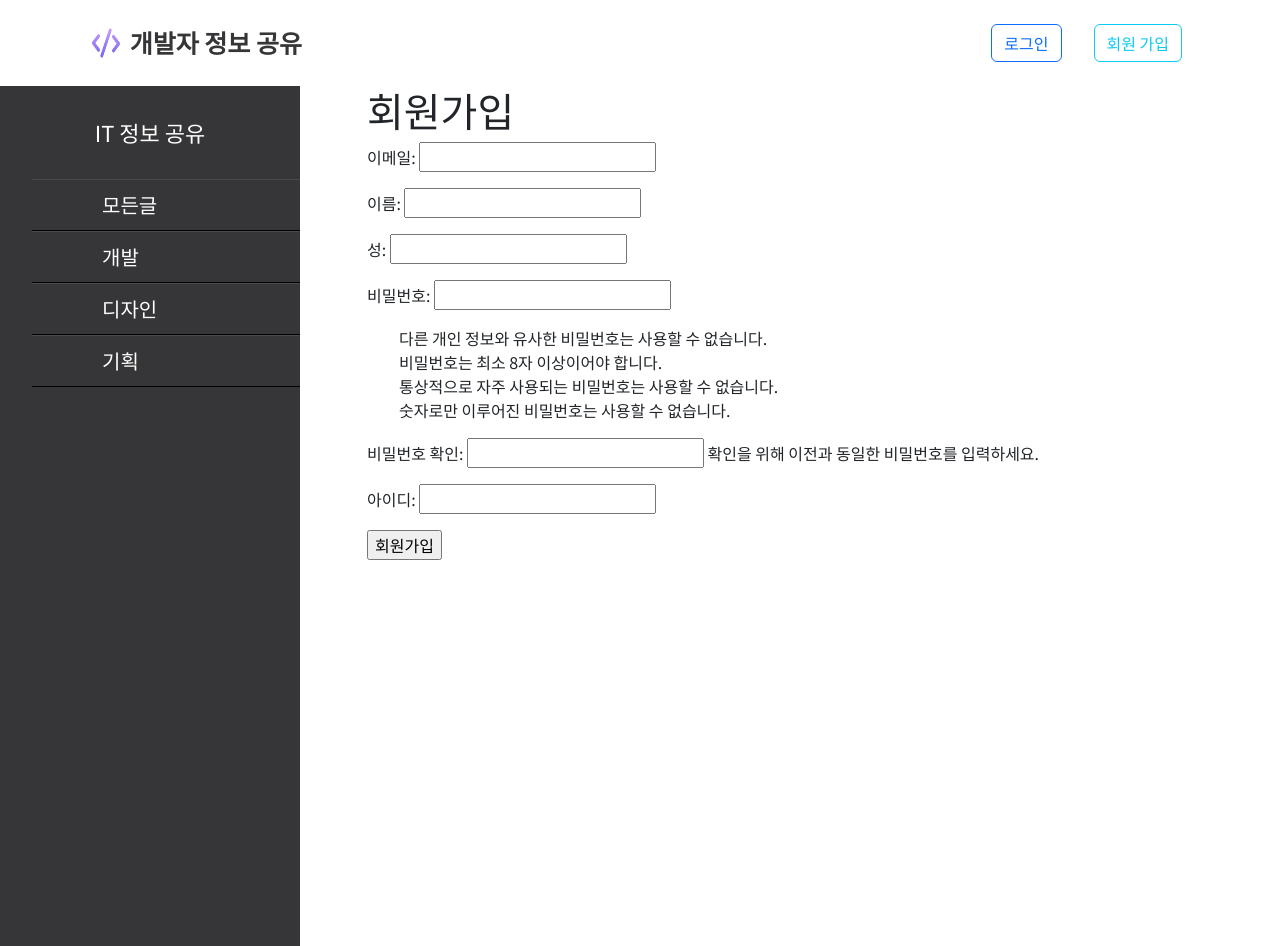
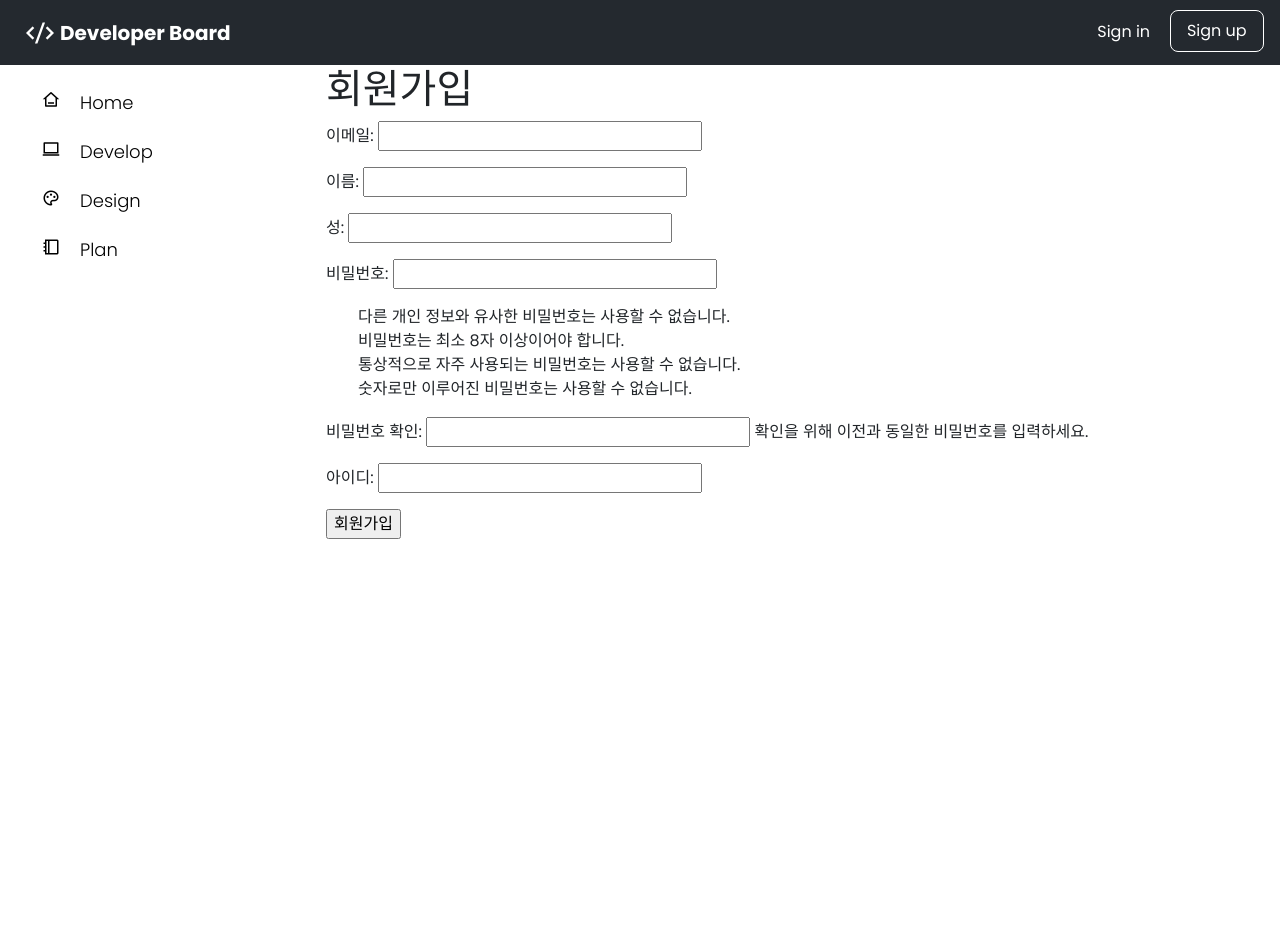
Before and after one commit to Dreamofheaven/django-pairprj2, a Django app: page /accounts/signup/ in a window 1280 px wide. Run offline with Django 3.2, Linux system fonts and the light colour scheme; some libraries are stand-ins or nearby versions.

Commit message:
feat: navigation & sidebar css 적용

```diff
--- /dev/null
+++ b/pjt/static/style.css
@@ -0,0 +1,98 @@
+@import url('https://fonts.googleapis.com/css2?family=Poppins:wght@200;300;400;700&display=swap');
+*{
+  list-style:none;
+  text-decoration:none;
+  box-sizing:border-box;
+  font-family: 'Poppins', sans-serif;
+}
+a{
+  padding:10px;
+  color:white;
+}
+a:link {
+  text-decoration:none;
+}
+a:visited {
+  text-decoration: none;
+}
+.Header{
+  height:65px;
+  width:100%;
+  top:0;
+  right:0;
+  z-index:1000;
+  display:flex;
+  padding: 16px;
+  align-items:center;
+  justify-content:space-between;
+  background-color:#24292f;
+}
+#logo-title{
+  color:white;
+  font-size:20px;
+  font-weight:700;
+  margin-left:3px;
+}
+.logo{
+  display:flex;
+  align-items:center;
+}
+.logo i{
+  color:white;
+  font-size:28px;
+  margin-right:3px;
+}
+.navbar{
+  padding-top:20px;
+}
+button{
+  margin:0;
+  padding: 0.5rem 0.4rem;
+  display:inline-block;
+  width:auto;
+  border:none;
+}
+.button1{
+  color:white;
+  background-color:transparent;
+  padding-top:10px;
+  margin-right:3px;
+  text-align:center;
+}
+.button1:hover{
+  opacity:0.5;
+}
+.button2{
+  background-color:transparent;
+  border: 1px solid white;
+  border-radius: 8px;
+}
+.button2:hover{
+  opacity:0.5;
+}
+.sidebar{
+  position:fixed;
+  left:0;
+  width:250px;
+  height:100%;
+  padding-top:12px;
+}
+.sidebar i{
+  color:black;
+}
+.sidebar ul a{
+  display:block;
+  height:100%;
+  width:100%;
+  font-size:18px;
+  font-weight:300;
+  padding-left:10px;
+}
+.sidebar ul span{
+  padding-left:20px;
+  color:black;
+}
+.sidebar li:hover{
+  border-radius: 8px;
+  background-color:#ECECEC;
+}
--- a/templates/base.html
+++ b/templates/base.html
@@ -6,91 +6,32 @@
     <title>{% block title %}{% endblock title %}</title>
     <style>{% block style %}{% endblock style %}</style>
     <link href="https://cdn.jsdelivr.net/npm/bootstrap@5.3.0-alpha2/dist/css/bootstrap.min.css" rel="stylesheet" integrity="sha384-aFq/bzH65dt+w6FI2ooMVUpc+21e0SRygnTpmBvdBgSdnuTN7QbdgL+OapgHtvPp" crossorigin="anonymous">
-    <style>
-      @import url('https://fonts.googleapis.com/css2?family=Noto+Sans+KR&display=swap');
-      *{
-        list-style:none;
-        text-decoration:none;
-        box-sizing:border-box;
-        font-family: 'Noto Sans KR', sans-serif;
-      }
-      a:link {
-        text-decoration:none;
-      }
-      a:visited {
-        text-decoration: none;
-      }
-      .sidebar{
-        position:fixed;
-        left:0;
-        width:300px;
-        height:100%;
-        background-color:#363537;
-      }
-      .sidebar header{
-        font-size:22px;
-        text-align:center;
-      }
-      .sidebar ul a{
-        display:block;
-        height:100%;
-        width:100%;
-        font-size:20px;
-        padding-left:40px;
-        box-sizing:border-box;
-        border-top: 1px solid rgba(255,255,255,.1);
-        border-bottom: 1px solid black;
-      }
-      .sidebar ul span{
-        color:white;
-        padding-left:30px;
-      }
-      .logo{
-        text-align:center;
-        display:flex;
-      }
-      .logo span{
-        font-weight:bold;
-        color:#363537;
-        font-size:25px;
-        margin-left:10px;
-      }
-      a{
-        padding:10px;
-      }
-      .sidebar header{
-        text-align:center;
-        margin:30px;
-        color:white;
-      }
-    </style>
+    <link href="https://cdn.jsdelivr.net/npm/remixicon@2.2.0/fonts/remixicon.css" rel="stylesheet">
+
+    {% load static %}
+    <link rel="stylesheet" href="{% static 'style.css' %}">
   </head>
   <body>
-    <div class="container">
     {% comment %} 네비게이션바 {% endcomment %}
-      <nav class="navbar">
-        <a href="#" class="logo">
-          {% load static %}
-          <img src="{% static 'code.png' %}" alt="logo" style="width:4%">
-          <span class="nav-item">개발자 정보 공유</span>
+    <header class="Header">
+      <a href="#" class="logo"><i class="ri-code-s-slash-line"></i><span id="logo-title">Developer Board</span>
       </a>
-        <div class="d-flex">
+      <ul class="navbar">
         {% if request.user.is_authenticated %}
-          <h5> {{ user }} 님 안녕하세요</h5>
-          <form action="{% url 'accounts:logout' %}" method="POST">
+          <li><h5> {{ user }} 님 안녕하세요</h5></li>
+          <li><form action="{% url 'accounts:logout' %}" method="POST">
             {% csrf_token %}
             <input type="submit" value="로그아웃">
-          </form>
+          </form></li>
         {% else %}
-          <a type="button" class="btn btn-outline-primary m-3 " href="{% url 'accounts:login' %}">로그인</a>
-          <a type="button" class="btn btn-outline-info m-3 " href="{% url 'accounts:signup' %}">회원 가입</a>
+          <li><button class="button1"><a href="{% url 'accounts:login' %}">Sign in</a></button></li>
+          <li><button class="button2"><a href="{% url 'accounts:signup' %}">Sign up</a></button></li>
         {% endif %}
-        </div>
-      </nav>
+      </ul>
+    </header>
     <div class="row">
       <div class="col-3">
         <div class="sidebar">
-            <header>IT 정보 공유</header>
           <ul>
             {% if request.user.is_authenticated %}
             <li>
@@ -101,22 +42,22 @@
             {% endif %}
             <li>
               <a href="{% url 'posts:index' %}">
-                  <span>모든글</span>
+                <i class="ri-home-3-line"></i><span>Home</span>
               </a>
             </li>
             <li>
               <a href="{% url 'posts:view_category' '개발' %}">
-                  <span>개발</span>
+                <i class="ri-macbook-line"></i><span>Develop</span>
               </a>
             </li>
             <li>
               <a href="{% url 'posts:view_category' '디자인' %}">
-                  <span>디자인</span>
+                <i class="ri-palette-line"></i><span>Design</span>
               </a>
             </li>
             <li>
               <a href="{% url 'posts:view_category' '기획'%}">
-                  <span>기획</span>
+                <i class="ri-booklet-line"></i><span>Plan</span>
               </a>
             </li>
           </ul>
@@ -127,7 +68,6 @@
       {% endblock main %}
       </main>
     </div>
-    <div>
     {% block body %}{% endblock body %}
     <script src="https://cdn.jsdelivr.net/npm/bootstrap@5.3.0-alpha2/dist/js/bootstrap.bundle.min.js" integrity="sha384-qKXV1j0HvMUeCBQ+QVp7JcfGl760yU08IQ+GpUo5hlbpg51QRiuqHAJz8+BrxE/N" crossorigin="anonymous"></script>
   </body>
```
Lines whose indentation alone changed are shown as unchanged.
